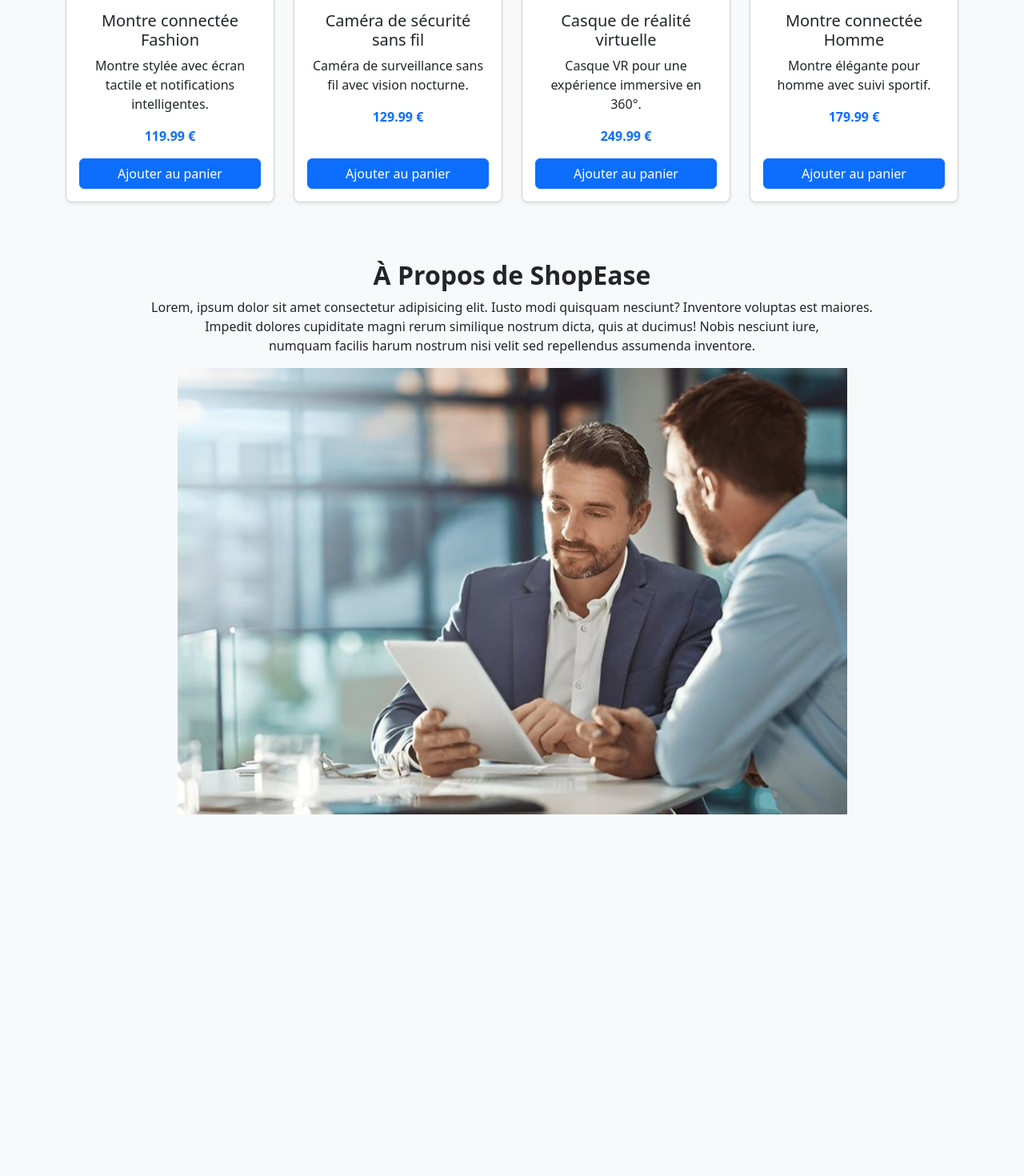
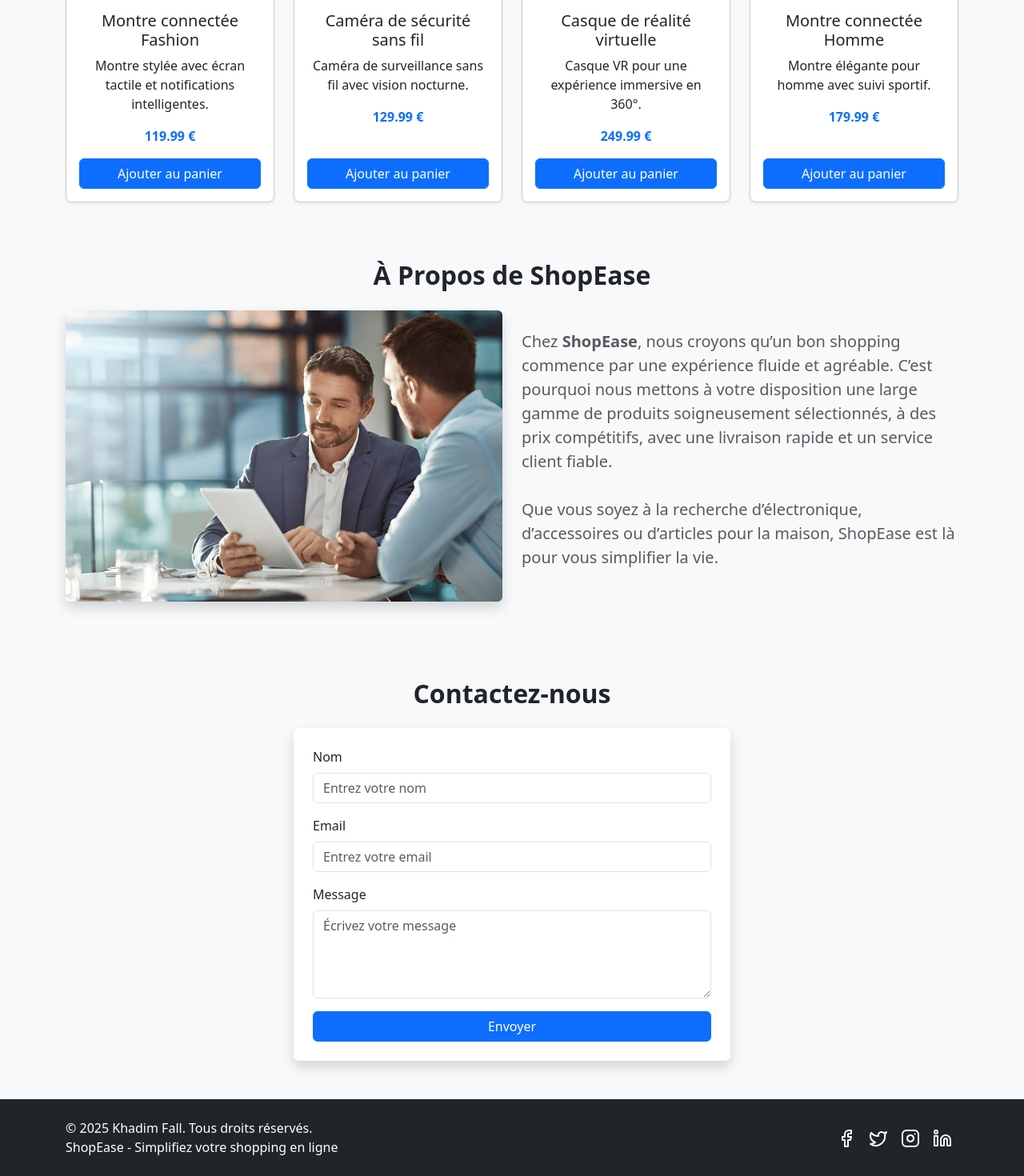
Before and after one commit to KhadimFall0503/ShopEase, a React (Vite) app: page / in a window 1280 px wide. Shown: the part 1291-2761 px from the top of the page at 80% size. Before the commit the page ends 2309 px from the top, so only its background shows below. Built offline with nearby package versions, Linux system fonts and the light colour scheme.

Commit message:
Ameliorer le design du Site

```diff
--- a/src/App.jsx
+++ b/src/App.jsx
@@ -2,6 +2,8 @@ import Navbar from "./components/Navbar"
 import Products from "./components/Products"
 import Futures from "./components/Futures"
 import About from "./components/About"
+import Contact from "./components/Contact"
+import Footer from "./components/Footer"
 import "../src/styles/style.css"
 function App() {
 
@@ -11,6 +13,8 @@ function App() {
       <Products/>
       <Futures/>
       <About/>
+      <Contact/>
+      <Footer/>
     </div>
   )
 }
--- a/src/components/About.jsx
+++ b/src/components/About.jsx
@@ -1,14 +1,36 @@
 import Title from "./Title";
-import dg from "../assets/dg.jpg"; // Assuming you have a logo image in the assets folder
+import dg from "../assets/dg.jpg";
+
 function About() {
   return (
-    <div className="about pt-5">
-      <Title title="À Propos de ShopEase" />
-     <div className="container">
-        <p className="text-center">Lorem, ipsum dolor sit amet consectetur adipisicing elit. Iusto modi quisquam nesciunt? Inventore voluptas est maiores. <br /> Impedit dolores cupiditate magni rerum similique nostrum dicta, quis at ducimus! Nobis nesciunt iure, <br /> numquam facilis harum nostrum nisi velit sed repellendus assumenda inventore.</p>
-        <img src={dg} alt="" className="w-75 img-fluid d-block mx-auto h-25" />
-     </div>
-    </div>
+    <section className="about bg-light py-5">
+      <div className="container">
+        <Title title="À Propos de ShopEase" />
+
+        <div className="row align-items-center mt-4">
+          <div className="col-md-6 mb-4 mb-md-0">
+            <img
+              src={dg}
+              alt="À propos ShopEase"
+              className="img-fluid rounded shadow w-100"
+              style={{ maxHeight: "400px", objectFit: "cover", borderRadius: "12px" }}
+            />
+          </div>
+
+          <div className="col-md-6">
+            <p className="fs-5 text-muted text-justify">
+              Chez <strong>ShopEase</strong>, nous croyons qu’un bon shopping commence par une expérience fluide et agréable.
+              C’est pourquoi nous mettons à votre disposition une large gamme de produits soigneusement sélectionnés,
+              à des prix compétitifs, avec une livraison rapide et un service client fiable.
+              <br /><br />
+              Que vous soyez à la recherche d’électronique, d’accessoires ou d’articles pour la maison,
+              ShopEase est là pour vous simplifier la vie.
+            </p>
+          </div>
+        </div>
+      </div>
+    </section>
   );
 }
+
 export default About;
--- /dev/null
+++ b/src/components/Contact.jsx
@@ -0,0 +1,33 @@
+import Title from "./Title";
+
+function Contact() {
+  return (
+    <section className="contact bg-light py-5">
+      <div className="container">
+        <Title title="Contactez-nous" />
+
+        <div className="row justify-content-center align-items-center mt-4">
+          <div className="col-md-6">
+            <form className="shadow p-4 rounded bg-white mx-auto">
+              <div className="mb-3">
+                <label htmlFor="name" className="form-label">Nom</label>
+                <input type="text" className="form-control" id="name" placeholder="Entrez votre nom" />
+              </div>
+              <div className="mb-3">
+                <label htmlFor="email" className="form-label">Email</label>
+                <input type="email" className="form-control" id="email" placeholder="Entrez votre email" />
+              </div>
+              <div className="mb-3">
+                <label htmlFor="message" className="form-label">Message</label>
+                <textarea className="form-control" id="message" rows="4" placeholder="Écrivez votre message"></textarea>
+              </div>
+              <button type="submit" className="btn btn-primary w-100">Envoyer</button>
+            </form>
+          </div>
+        </div>
+      </div>
+    </section>
+  );
+}
+
+export default Contact;
--- /dev/null
+++ b/src/components/Footer.jsx
@@ -0,0 +1,34 @@
+import { Facebook, Twitter, Instagram, Linkedin } from 'lucide-react'; // Import des icônes de lucide-react
+
+function Footer() {
+  return (
+    <footer className="footer bg-dark text-white py-4">
+      <div className="container">
+        <div className="row justify-content-between align-items-center">
+          <div className="col-md-6 text-center text-md-start">
+            <p className="mb-0">© {new Date().getFullYear()} Khadim Fall. Tous droits réservés.</p>
+            <p className="mb-0">ShopEase - Simplifiez votre shopping en ligne</p>
+          </div>
+          <div className="col-md-6 text-center text-md-end">
+            <div className="social-icons">
+              <a href="https://facebook.com" className="text-white mx-2" target="_blank" rel="noopener noreferrer">
+                <Facebook size={24} />
+              </a>
+              <a href="https://twitter.com" className="text-white mx-2" target="_blank" rel="noopener noreferrer">
+                <Twitter size={24} />
+              </a>
+              <a href="https://instagram.com" className="text-white mx-2" target="_blank" rel="noopener noreferrer">
+                <Instagram size={24} />
+              </a>
+              <a href="https://linkedin.com" className="text-white mx-2" target="_blank" rel="noopener noreferrer">
+                <Linkedin size={24} />
+              </a>
+            </div>
+          </div>
+        </div>
+      </div>
+    </footer>
+  );
+}
+
+export default Footer;
```
